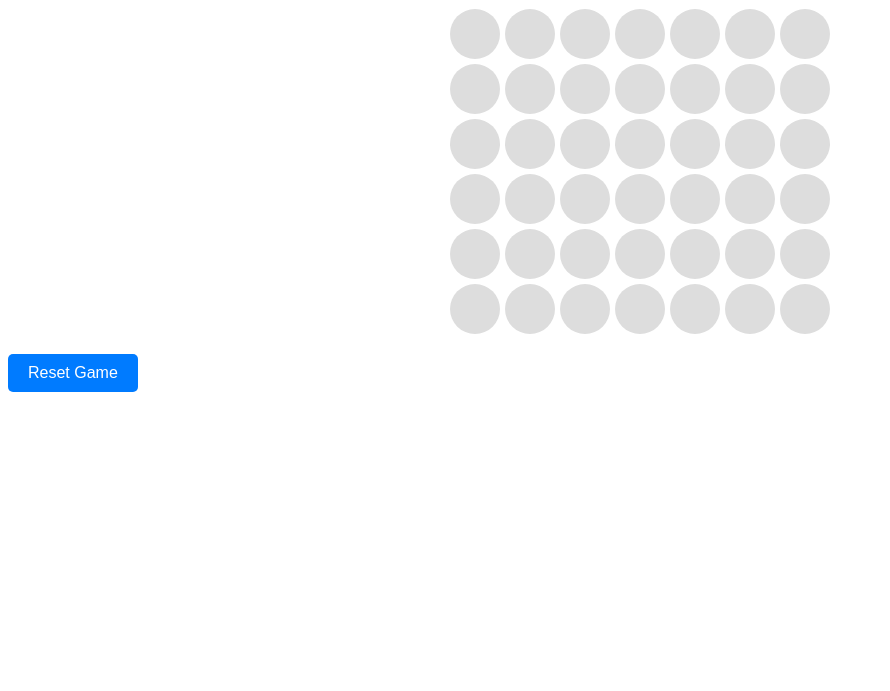
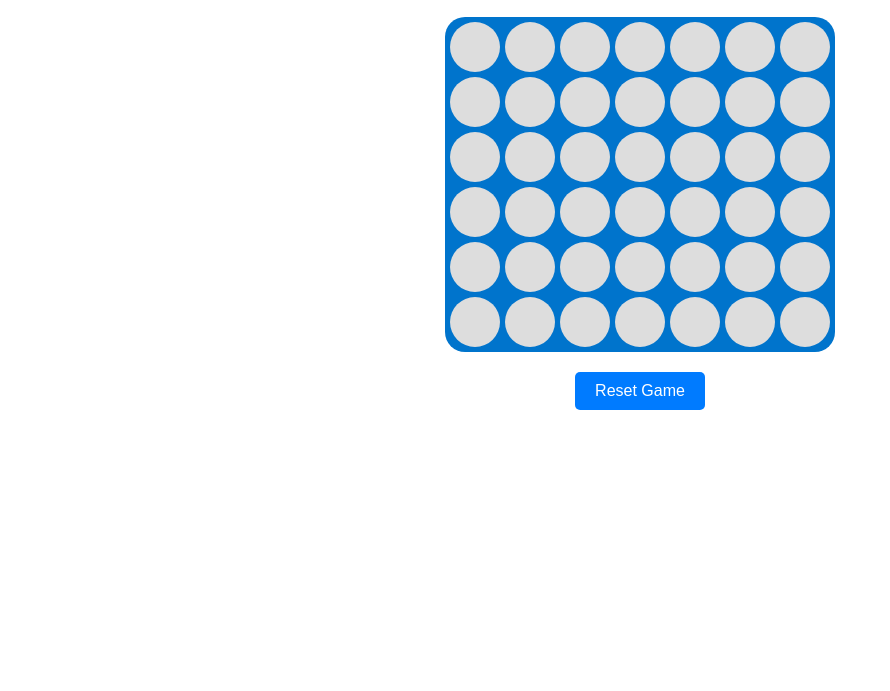
Before and after one commit to wiktorialassota/ConnectFour, a website built with Vite: page index.html in a window 1280 px wide. Shown: the part 109-800 px from the top of the page, without its empty margins (0-890 px from the left). Built offline with nearby package versions, Linux system fonts and the light colour scheme.

Commit message:
created boarder and centered text and reset button

```diff
--- a/src/board.scss
+++ b/src/board.scss
@@ -4,4 +4,7 @@
     grid-gap: 5px;
     justify-content: center;
     margin-top: 20px;
+    padding: 5px;
+    background-color: #0074cc;
+    border-radius: 20px;
 }
--- a/src/body.scss
+++ b/src/body.scss
@@ -1,7 +1,7 @@
 body {
     font-family: Arial, sans-serif;
     text-align: center;
-    margin-top: 50px;
+    align-items: center;
+    flex-direction: column;
     display: flex;
-    align-items: center;
 }
--- a/src/style.scss
+++ b/src/style.scss
@@ -1,3 +1,4 @@
 @import 'resetButton.scss';
 @import 'cells.scss';
 @import 'board.scss';
+@import 'body.scss';
```
Also changed, not shown: src/style.css, 1 other file.
